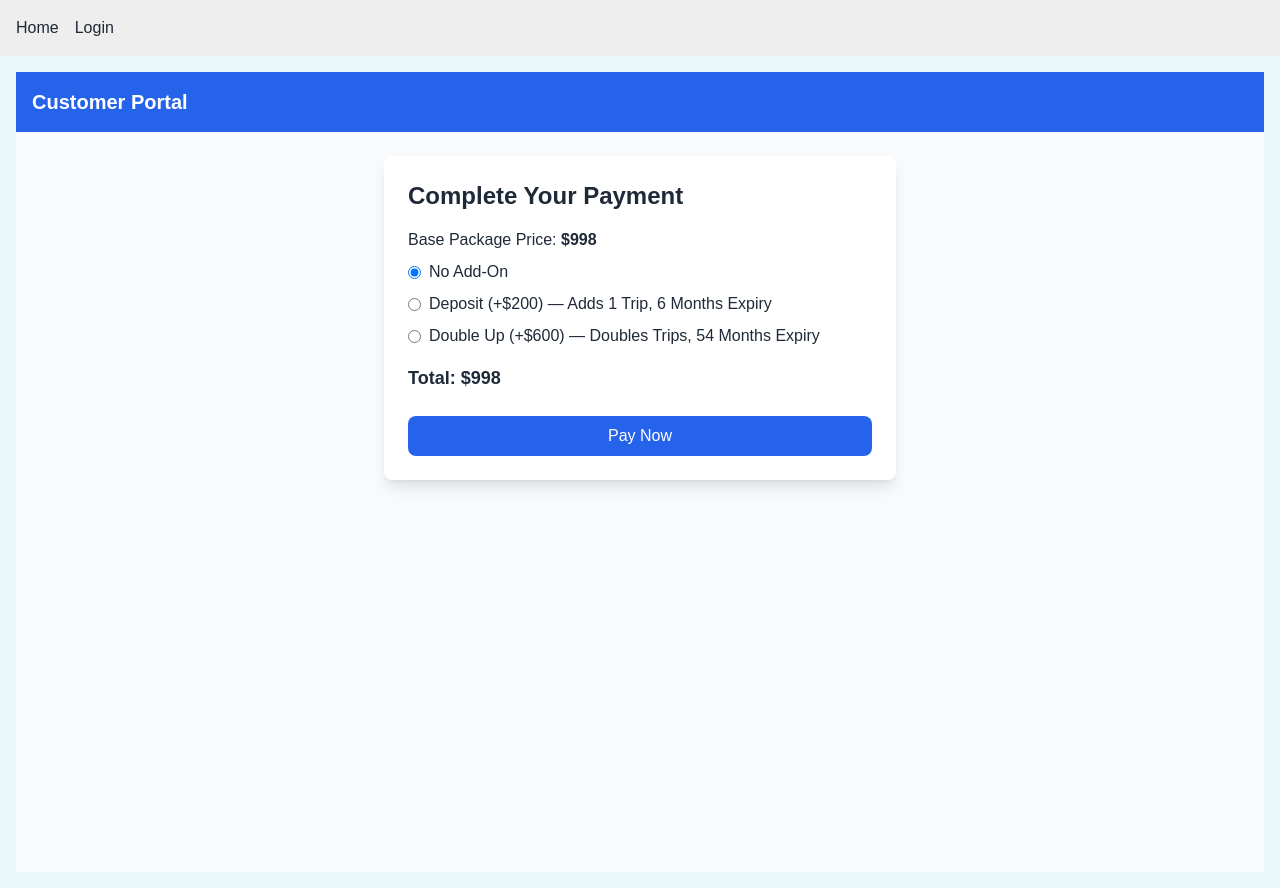
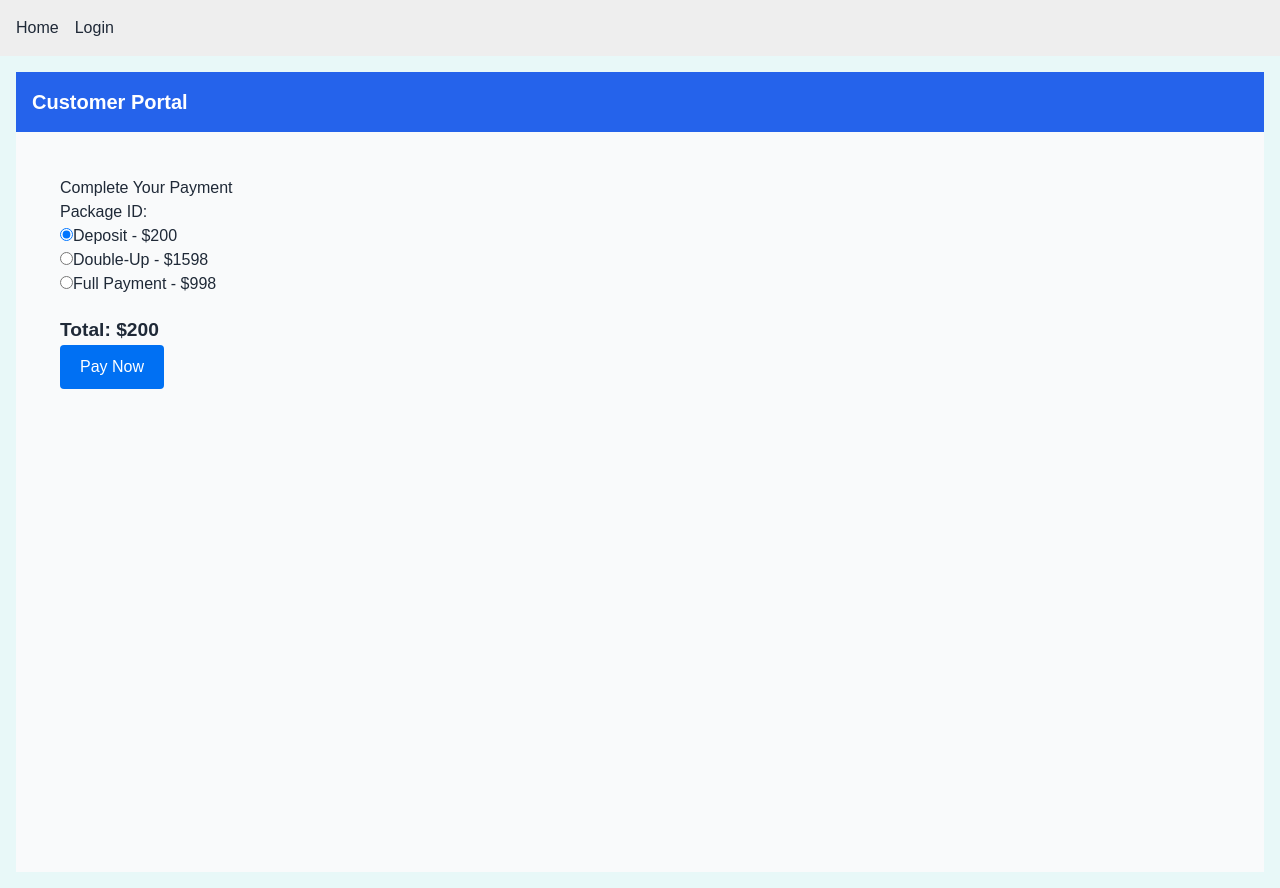
Before and after one commit to flexbuytravel/code-assist, a Next.js app: page /customer/payment in a window 1280 px wide. Built offline with nearby package versions, Linux system fonts and the light colour scheme; no server answers.

Commit message:
Update page.tsx

```diff
--- a/src/app/customer/payment/page.tsx
+++ b/src/app/customer/payment/page.tsx
@@ -1,27 +1,20 @@
-// src/app/customer/payment/page.tsx
 "use client";
 
-import { useState, useEffect } from "react";
-import { useRouter, useSearchParams } from "next/navigation";
+import { useState } from "react";
 
-export default function PaymentPage() {
-  const router = useRouter();
-  const searchParams = useSearchParams();
-
-  const packageId = searchParams.get("packageId") || "";
-  const customerId = searchParams.get("customerId") || "";
-  const basePrice = 998; // promotional price
-
-  const [insuranceType, setInsuranceType] = useState<"none" | "deposit" | "doubleUp">("none");
-  const [totalPrice, setTotalPrice] = useState(basePrice);
+export default function PaymentPage({ params }: { params: { packageId: string } }) {
+  const [option, setOption] = useState("deposit");
   const [loading, setLoading] = useState(false);
 
-  useEffect(() => {
-    let price = basePrice;
-    if (insuranceType === "deposit") price += 200;
-    if (insuranceType === "doubleUp") price += 600;
-    setTotalPrice(price);
-  }, [insuranceType]);
+  // Adjust package base price here if needed
+  const basePrice = 998; // promotional package price
+
+  const getTotalPrice = () => {
+    if (option === "deposit") return 200;
+    if (option === "double-up") return basePrice + 600;
+    if (option === "full") return basePrice;
+    return basePrice;
+  };
 
   const handleCheckout = async () => {
     setLoading(true);
@@ -30,77 +23,82 @@ export default function PaymentPage() {
         method: "POST",
         headers: { "Content-Type": "application/json" },
         body: JSON.stringify({
-          packageId,
-          customerId,
-          insuranceType,
+          packageId: params.packageId,
+          option,
         }),
       });
 
-      if (!res.ok) throw new Error("Failed to create checkout session");
-
-      const { url } = await res.json();
-      router.push(url);
+      const data = await res.json();
+      if (data.url) {
+        window.location.href = data.url;
+      } else {
+        alert("Failed to start checkout session.");
+      }
     } catch (err) {
-      console.error(err);
-      alert("Error starting payment process.");
-    } finally {
+      console.error("Error starting checkout:", err);
+      alert("Checkout error");
+    }
     setLoading(false);
-    }
   };
 
   return (
-    <div className="max-w-lg mx-auto p-6 bg-white rounded-lg shadow-lg">
-      <h1 className="text-2xl font-bold mb-4">Complete Your Payment</h1>
+    <div style={{ padding: 20 }}>
+      <h1>Complete Your Payment</h1>
+      <p>Package ID: {params.packageId}</p>
 
-      <div className="mb-4">
-        <p className="mb-2">Base Package Price: <strong>${basePrice}</strong></p>
-
-        <div className="space-y-2">
-          <label className="flex items-center">
+      <div>
+        <label>
           <input
             type="radio"
-              name="insurance"
-              value="none"
-              checked={insuranceType === "none"}
-              onChange={() => setInsuranceType("none")}
+            name="paymentOption"
+            value="deposit"
+            checked={option === "deposit"}
+            onChange={() => setOption("deposit")}
           />
-            <span className="ml-2">No Add-On</span>
+          Deposit - $200
         </label>
-
-          <label className="flex items-center">
+        <br />
+        <label>
           <input
             type="radio"
-              name="insurance"
-              value="deposit"
-              checked={insuranceType === "deposit"}
-              onChange={() => setInsuranceType("deposit")}
+            name="paymentOption"
+            value="double-up"
+            checked={option === "double-up"}
+            onChange={() => setOption("double-up")}
           />
-            <span className="ml-2">Deposit (+$200) — Adds 1 Trip, 6 Months Expiry</span>
+          Double-Up - ${basePrice + 600}
         </label>
-
-          <label className="flex items-center">
+        <br />
+        <label>
           <input
             type="radio"
-              name="insurance"
-              value="doubleUp"
-              checked={insuranceType === "doubleUp"}
-              onChange={() => setInsuranceType("doubleUp")}
+            name="paymentOption"
+            value="full"
+            checked={option === "full"}
+            onChange={() => setOption("full")}
           />
-            <span className="ml-2">Double Up (+$600) — Doubles Trips, 54 Months Expiry</span>
+          Full Payment - ${basePrice}
         </label>
       </div>
-      </div>
 
-      <div className="mt-4">
-        <p className="text-lg font-semibold">Total: ${totalPrice}</p>
-      </div>
+      <p style={{ marginTop: 20, fontSize: "1.2rem" }}>
+        <strong>Total: ${getTotalPrice()}</strong>
+      </p>
 
       <button
         onClick={handleCheckout}
         disabled={loading}
-        className="mt-6 w-full bg-blue-600 hover:bg-blue-700 text-white py-2 px-4 rounded-lg disabled:opacity-50"
+        style={{
+          padding: "10px 20px",
+          fontSize: "1rem",
+          cursor: "pointer",
+          background: "#0070f3",
+          color: "#fff",
+          border: "none",
+          borderRadius: 4,
+        }}
       >
-        {loading ? "Processing..." : "Pay Now"}
+        {loading ? "Redirecting..." : "Pay Now"}
       </button>
     </div>
   );
```
Lines whose indentation alone changed are shown as unchanged.
